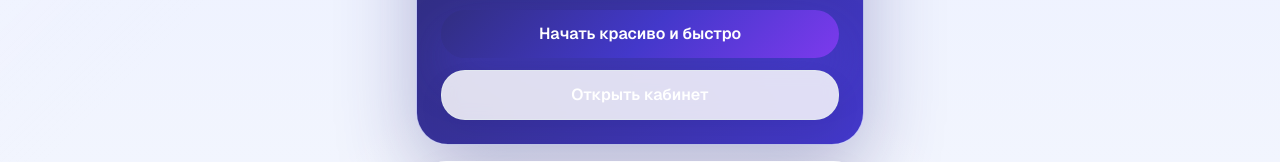
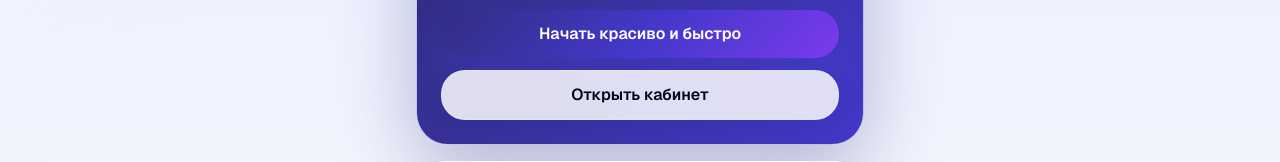
Before and after one commit to 4730188-hue/ege-trainer, a Next.js app: page / in a window 1280 px wide. Both pictures are taken after a click on the button "Начать". Shown: the part 574-736 px from the top of the page. Built offline with nearby package versions, Linux system fonts and the light colour scheme.

Commit message:
Improve secondary CTA readability

```diff
--- a/app/page.tsx
+++ b/app/page.tsx
@@ -112,9 +112,9 @@ function PreviousStartScreen() {
               </Link>
               <Link
                 href="/home"
-                className="secondary-cta border-white/30 bg-white/18 text-white shadow-[0_14px_30px_rgba(15,23,42,0.12)] backdrop-blur hover:bg-white/24"
+                className="secondary-cta border-white/70 bg-[linear-gradient(180deg,rgba(255,255,255,0.96),rgba(241,245,249,0.94))] text-slate-950 shadow-[0_16px_34px_rgba(15,23,42,0.16)] hover:bg-[linear-gradient(180deg,rgba(255,255,255,1),rgba(248,250,252,0.98))]"
               >
-                <span className="block leading-none text-white">Открыть кабинет</span>
+                <span className="block leading-none text-slate-950">Открыть кабинет</span>
               </Link>
             </div>
           </div>
```
